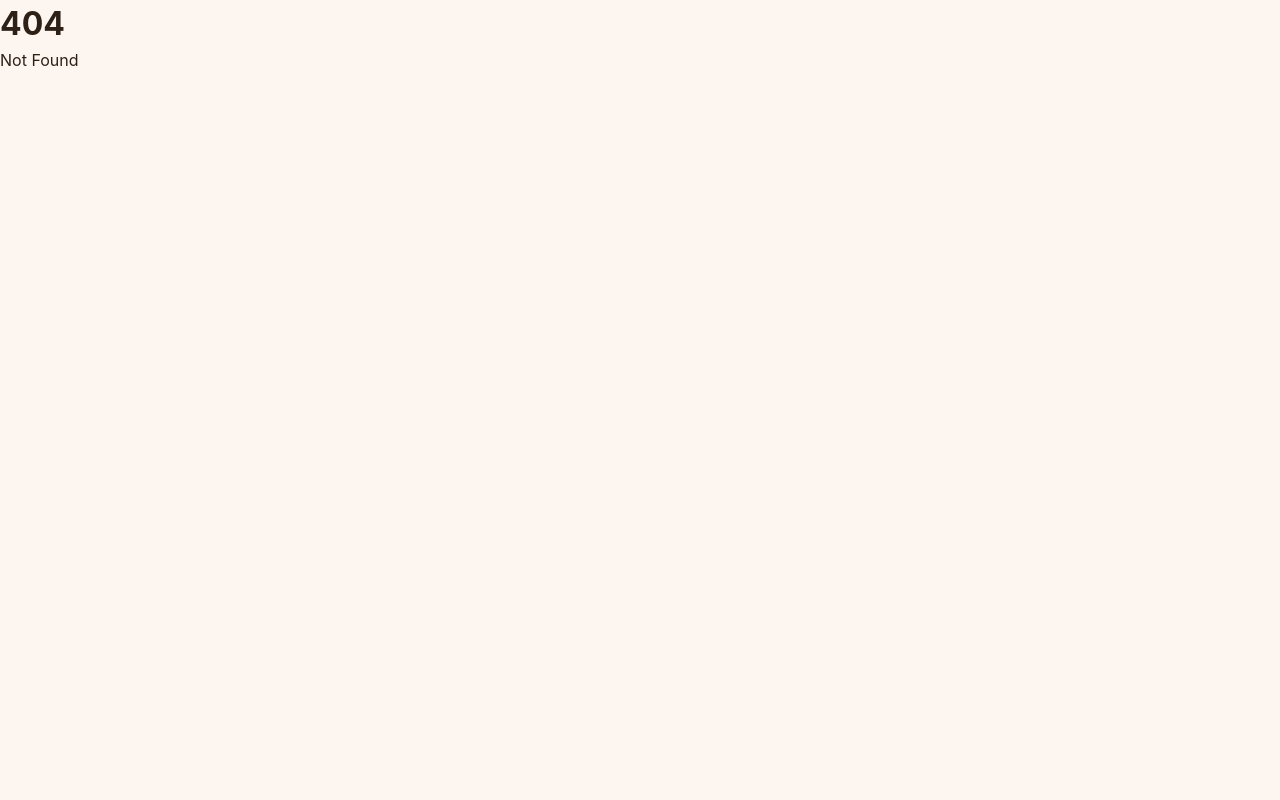
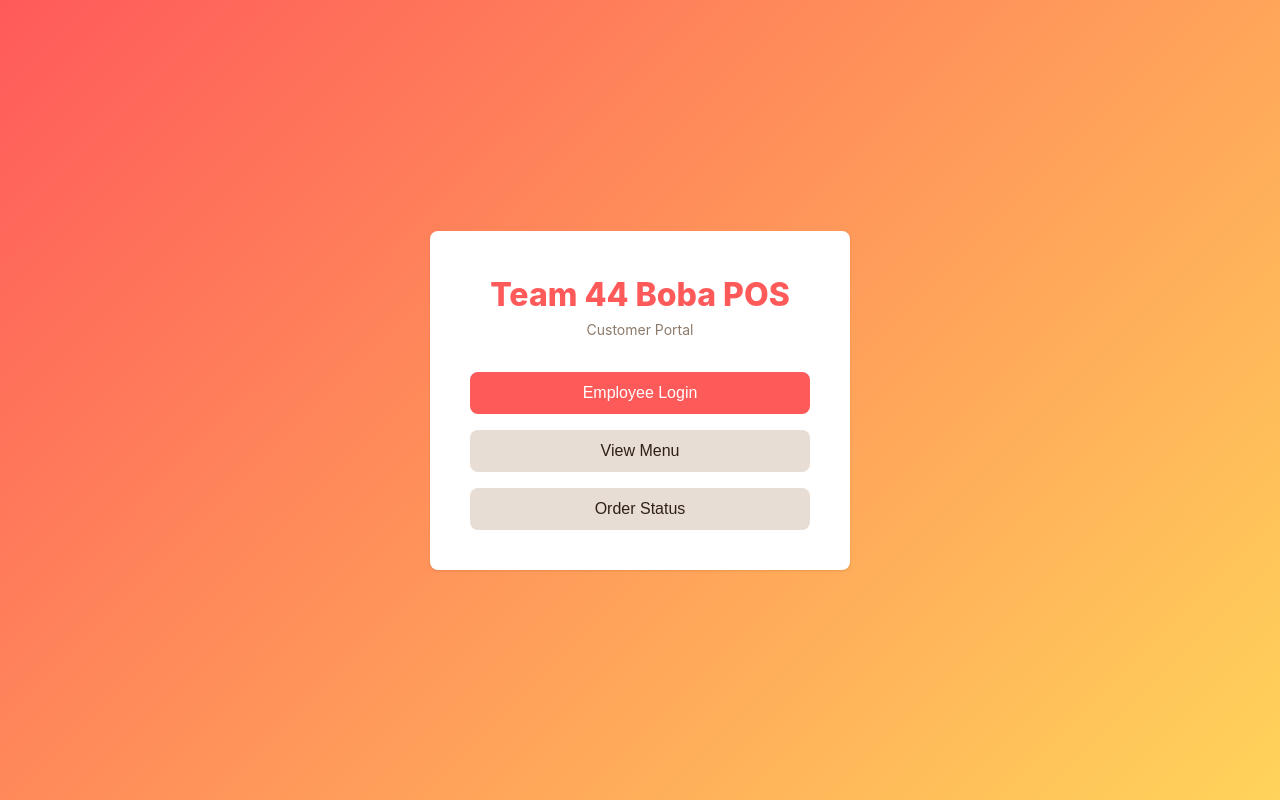
Before and after one commit to CSCE-331-Spring-2026-900-908/team44-project3, a SvelteKit app in the folder src/main/webui/: page /customer in a window 1280 px wide. Before the commit this address had no page. Built offline with nearby package versions, Linux system fonts and the light colour scheme.

Commit message:
made customer page

```diff
--- /dev/null
+++ b/src/main/webui/src/routes/customer/+page.svelte
@@ -0,0 +1,77 @@
+<script lang="ts">
+    import {goto} from '$app/navigation';
+    import {resolve} from '$app/paths';
+    import {employee} from '$lib/stores/auth.svelte';
+
+    function login() {
+        goto(resolve('/login'));
+    }
+
+    function goToPOS() {
+        if (!$employee) {
+            goto(resolve('/login'));
+            return;
+        }
+    }
+</script>
+
+<div class="portal-page">
+    <div class="portal-card card">
+        <div class="portal-header">
+            <h1>Team 44 Boba POS</h1>
+            <p>Customer Portal</p>
+        </div>
+
+        <div class="portal-buttons">
+            <button class="btn-primary btn-lg btn-full" onclick={login}>
+                Employee Login
+            </button>
+
+            <button class="btn-secondary btn-lg btn-full">
+                View Menu
+            </button>
+
+            <button class="btn-secondary btn-lg btn-full">
+                Order Status
+            </button>
+        </div>
+    </div>
+</div>
+
+<style>
+    .portal-page {
+        display: flex;
+        align-items: center;
+        justify-content: center;
+        min-height: 100vh;
+        background: linear-gradient(135deg, #FF5A5A 0%, #FFD45A 100%);
+    }
+
+    .portal-card {
+        width: 100%;
+        max-width: 420px;
+        padding: 2.5rem;
+    }
+
+    .portal-header {
+        text-align: center;
+        margin-bottom: 2rem;
+    }
+
+    .portal-header h1 {
+        font-size: 2rem;
+        font-weight: 800;
+        color: var(--color-primary);
+    }
+
+    .portal-header p {
+        color: var(--color-text-muted);
+        font-size: 0.875rem;
+    }
+
+    .portal-buttons {
+        display: flex;
+        flex-direction: column;
+        gap: 1rem;
+    }
+</style>
```
